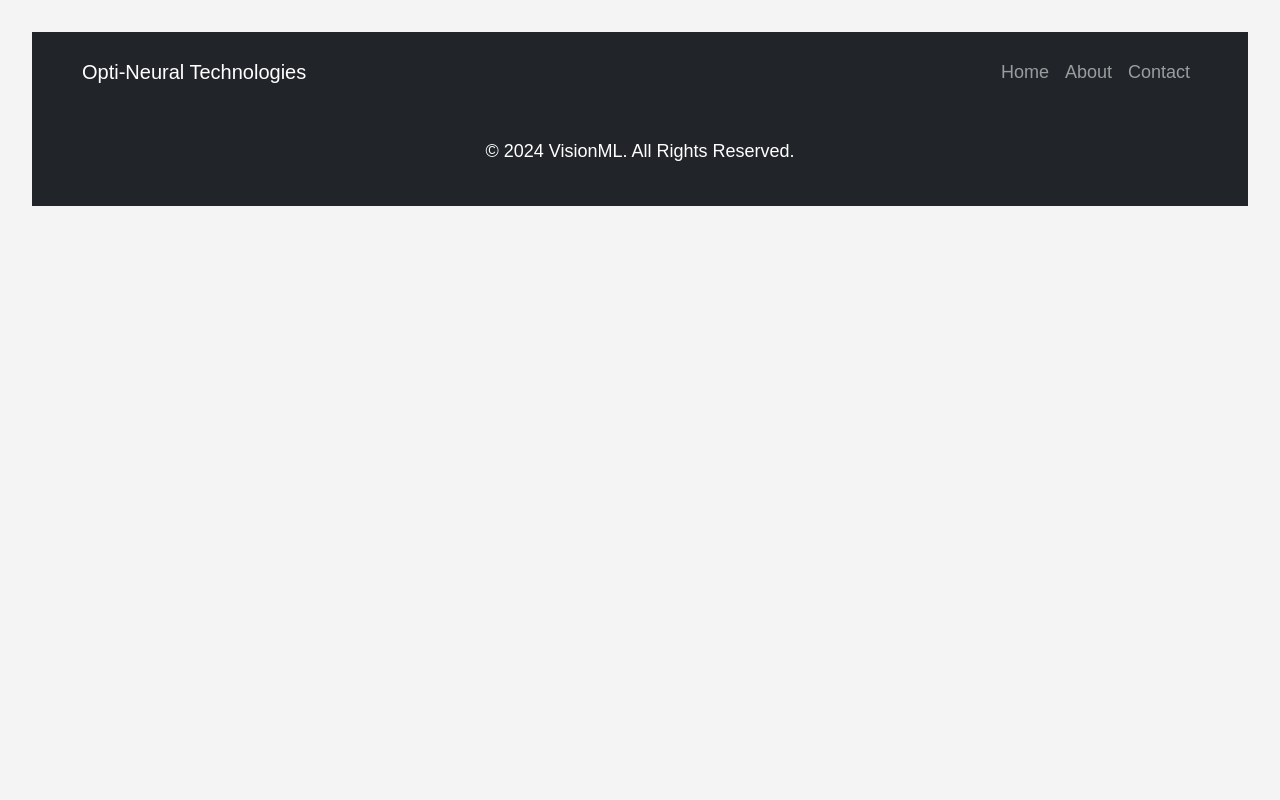
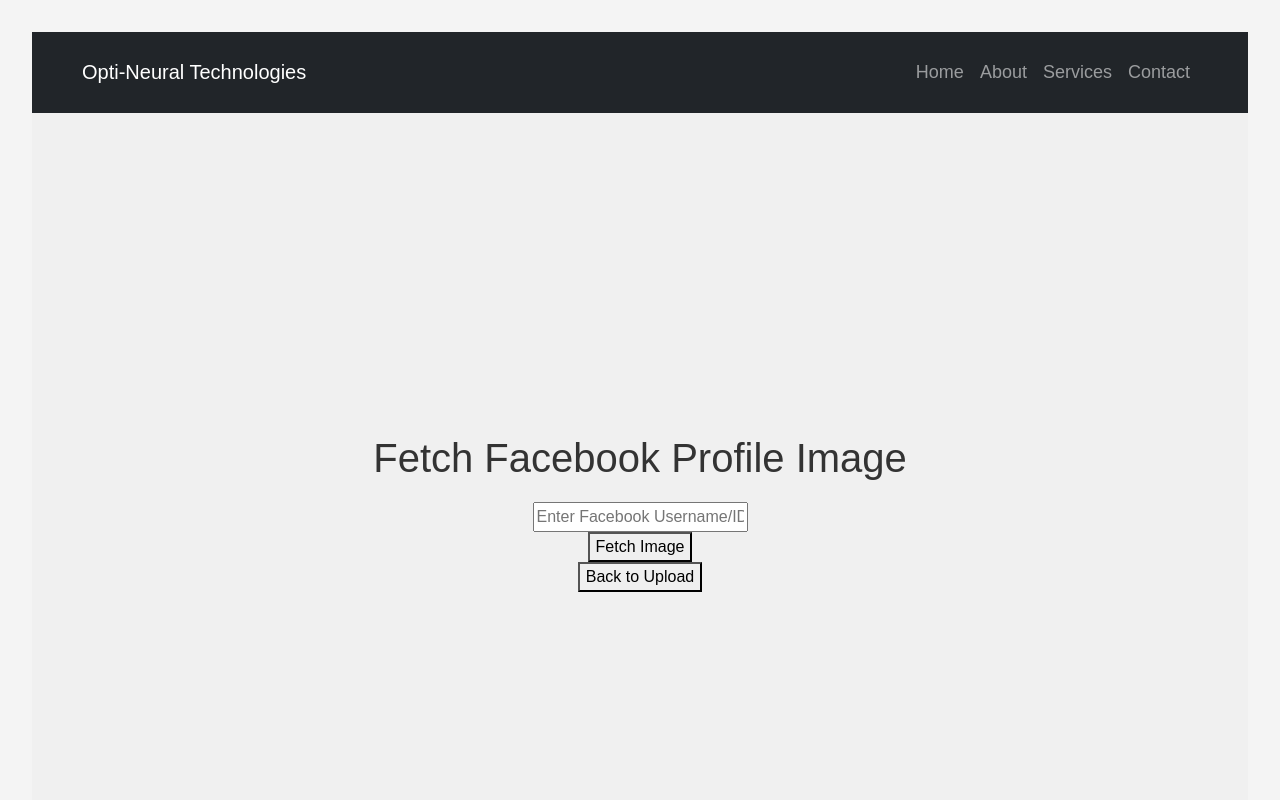
Before and after one commit to Himanshu-Dangwal/Computer-Vision-Startup, a React (Vite) app: page /fetch in a window 1280 px wide. Shown: the top 800 px of the page. Built offline with nearby package versions, Linux system fonts and the light colour scheme.

Commit message:
pull request

```diff
--- a/src/App.jsx
+++ b/src/App.jsx
@@ -3,8 +3,11 @@
 import Header from './components/Header';
 import Home from './components/Home';
 import About from './components/About';
+import Services from './components/Services';
 import Contact from './components/Contact';
 import Footer from './components/Footer';
+import UploadPhoto from './components/UploadPhoto';
+import FetchFacebookImage from './components/FetchFacebookImage';
 import './App.css';
 import 'bootstrap/dist/js/bootstrap.bundle.min.js';
 
@@ -17,6 +20,9 @@
           <Route path="/" element={<Home />} />
           <Route path="/about" element={<About />} />
           <Route path="/contact" element={<Contact />} />
+          <Route path="/services" element={<Services />} />
+          <Route path="/"  element={<UploadPhoto/>} />
+          <Route path="/fetch" element={<FetchFacebookImage/>} />
         </Routes>
         <Footer />
       </div>
--- /dev/null
+++ b/src/components/FetchFacebookImage.jsx
@@ -0,0 +1,45 @@
+import React, { useState } from 'react';
+
+const FetchFacebookImage = () => {
+    const [facebookID, setFacebookID] = useState('');
+    const [imageUrl, setImageUrl] = useState('');
+
+    const fetchFacebookImage = () => {
+        const url = `https://graph.facebook.com/${facebookID}/picture?type=large`;
+        setImageUrl(url);
+    };
+
+    return (
+        <div style={styles.container}>
+            <h1>Fetch Facebook Profile Image</h1>
+            <input
+                type="text"
+                placeholder="Enter Facebook Username/ID"
+                value={facebookID}
+                onChange={(e) => setFacebookID(e.target.value)}
+            />
+            <button onClick={fetchFacebookImage}>Fetch Image</button>
+            {imageUrl && <img src={imageUrl} alt="Profile" style={styles.image} />}
+            <button onClick={() => window.location.href = '/'}>Back to Upload</button>
+        </div>
+    );
+};
+
+const styles = {
+    container: {
+        display: 'flex',
+        flexDirection: 'column',
+        alignItems: 'center',
+        justifyContent: 'center',
+        height: '100vh',
+        backgroundColor: '#f0f0f0',
+        fontFamily: 'Arial, sans-serif',
+    },
+    image: {
+        marginTop: '20px',
+        maxWidth: '100%',
+        height: 'auto',
+    }
+};
+
+export default FetchFacebookImage;
--- a/src/components/Header.jsx
+++ b/src/components/Header.jsx
@@ -21,8 +21,12 @@
                                 <Link className="nav-link" to="/about">About</Link>
                             </li>
                             <li className="nav-item">
+                                <Link className="nav-link" to="/services">Services</Link>
+                            </li>
+                            <li className="nav-item">
                                 <Link className="nav-link" to="/contact">Contact</Link>
                             </li>
+
                         </ul>
                     </div>
                 </div>
--- a/src/components/Home.jsx
+++ b/src/components/Home.jsx
@@ -62,7 +62,7 @@
                     </div>
                 </section>
 
-                {/* Services Section
+                {/*Services Section*/}
                 <section className="services mt-5 pt-5">
                     <h2 className="display-5 mb-4">What We Offer</h2>
                     <div className="row text-center">
@@ -82,9 +82,9 @@
                             <p>We offer 24/7 support and maintenance to ensure your AI systems run smoothly.</p>
                         </div>
                     </div>
-                </section> */}
+                </section>
 
-                {/* Services Section */}
+                { /*Services Section}
                 <section className="services mt-5 pt-5">
                     <h2 className="display-5 mb-4">What We Offer</h2>
                     <div className="row text-center">
@@ -126,7 +126,7 @@
                         </div>
                         <div className="col-md-4">
                             <blockquote className="blockquote">
-                                <p className="mb-0">"The real-time processing power of VisionTech’s systems is truly remarkable."</p>
+                                <p className="mb-0">"The systems is truly remarkable."</p>
                                 <footer className="blockquote-footer mt-2">Michael Lee, CTO of FinVision</footer>
                             </blockquote>
                         </div>
--- /dev/null
+++ b/src/components/Services.jsx
@@ -0,0 +1,57 @@
+import React from 'react';
+import 'bootstrap/dist/css/bootstrap.min.css';
+//import './styles.css'; // Ensure you have this CSS file in your project
+
+const Services = () => {
+    return (
+        <div>
+
+            <main className="container mt-4">
+                <section id="services" className="text-center">
+                    <h2>Our Services</h2>
+                    <p>At CV Solutions, we offer a range of cutting-edge computer vision services tailored to meet your needs:</p>
+                </section>
+
+                <div className="row mt-4">
+                    <div className="col-md-4">
+                        <div className="card mb-4">
+                            <img src="Images/obj-d.jpeg" className="card-img-top" alt="Object Detection" />
+                            <div className="card-body">
+                                <h5 className="card-title">Image to Text</h5>
+                                <p className="card-text">Identify and classify objects in images and videos using state-of-the-art algorithms. Perfect for security, retail, and autonomous systems.</p>
+                            </div>
+                        </div>
+                    </div>
+                    <div className="col-md-4">
+                        <div className="card mb-4">
+                            <img src="Images/img-r.jpeg" className="card-img-top" alt="Image Recognition" />
+                            <div className="card-body">
+                                <h5 className="card-title">Image Recognition</h5>
+                                <p className="card-text">Transform how you analyze images. Our solutions help businesses automate processes by accurately recognizing and categorizing visual content.</p>
+                            </div>
+                        </div>
+                    </div>
+                    <div className="col-md-4">
+                        <div className="card mb-4">
+                            <img src="Images/vid-a.jpeg" className="card-img-top" alt="Video Analytics" />
+                            <div className="card-body">
+                                <h5 className="card-title">Video Analytics</h5>
+                                <p className="card-text">Extract actionable insights from video feeds in real time. Ideal for security, traffic monitoring, and customer behavior analysis.</p>
+                            </div>
+                        </div>
+                    </div>
+                </div>
+
+                <section id="custom-solutions" className="text-center mt-5">
+                    <h2>Custom Solutions</h2>
+                    <p>We understand that every business is unique. Our team can develop tailored computer vision solutions that fit your specific requirements. Contact us for more information!</p>
+                    <a href="/contact" className="btn btn-primary mt-3">Get in Touch</a>
+                </section>
+            </main>
+
+
+        </div>
+    );
+};
+
+export default Services;
--- /dev/null
+++ b/src/components/UploadPhoto.jsx
@@ -0,0 +1,34 @@
+import React from 'react';
+
+const UploadPhoto = () => {
+    const handleFileUpload = (event) => {
+        const file = event.target.files[0];
+        if (file) {
+            // Handle the file upload logic here
+            console.log('File uploaded:', file.name);
+        }
+    };
+
+    return (
+        <div style={styles.container}>
+            <h1>Upload Your Photo</h1>
+            <input type="file" id="uploadPhoto" onChange={handleFileUpload} style={{ display: 'none' }} />
+            <button onClick={() => document.getElementById('uploadPhoto').click()}>Upload Photo</button>
+            <button onClick={() => window.location.href = '/fetch'}>Upload Using Facebook</button>
+        </div>
+    );
+};
+
+const styles = {
+    container: {
+        display: 'flex',
+        flexDirection: 'column',
+        alignItems: 'center',
+        justifyContent: 'center',
+        height: '100vh',
+        backgroundColor: '#f0f0f0',
+        fontFamily: 'Arial, sans-serif',
+    }
+};
+
+export default UploadPhoto;
```
